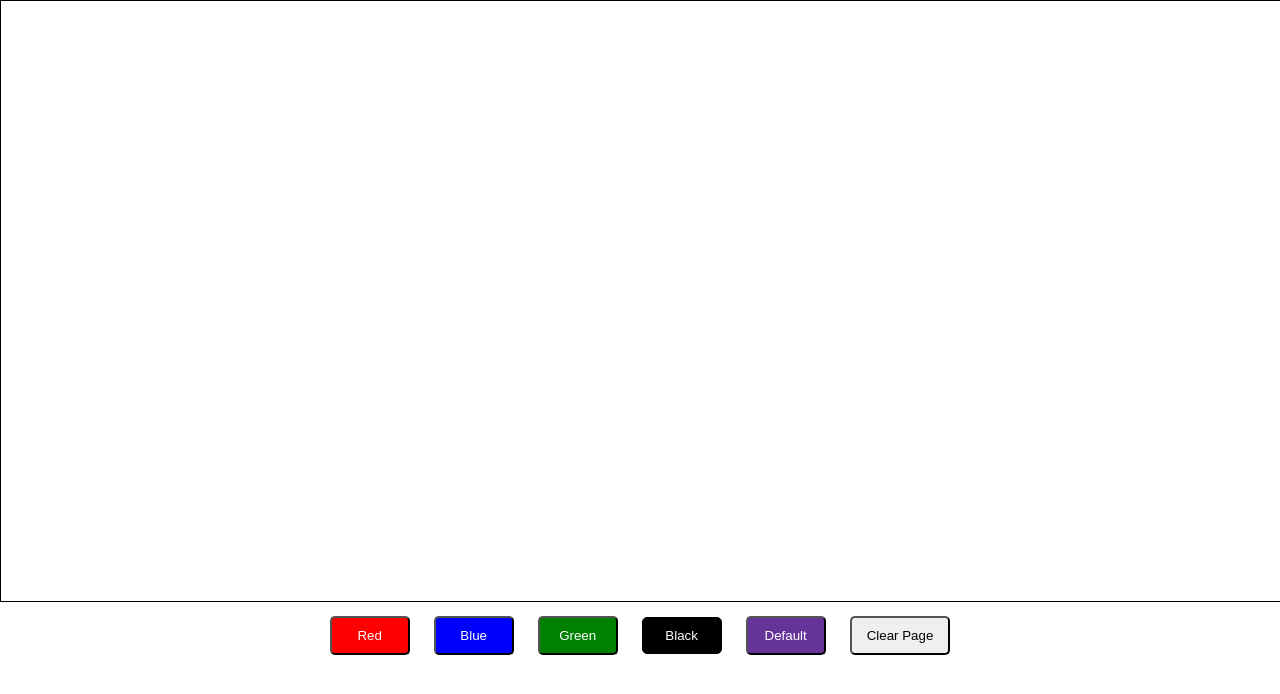
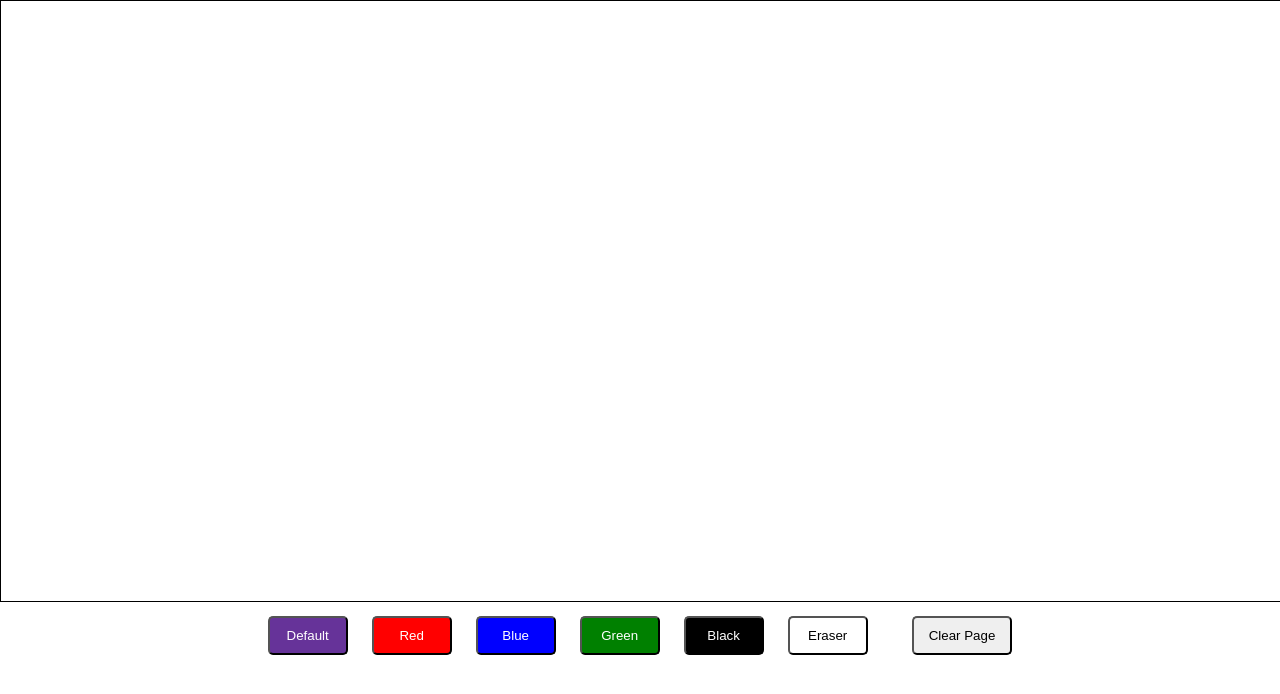
Before and after one commit to jcortes0309/draw_together, a website: page public/index.html in a window 1280 px wide. Drawn offline with nearby package versions, Linux system fonts and the light colour scheme; no server answers.

Commit message:
Add additional buttons.  Modify CSS file and add some comments to frontend.js file

```diff
--- a/public/frontend.js
+++ b/public/frontend.js
@@ -4,12 +4,13 @@ const canvas = document.getElementById("draw-canvas");
 const ctx = canvas.getContext("2d");
 canvas.width = window.innerWidth;
 
+var colorDefault = document.getElementById("default");
 var colorRed = document.getElementById("red");
 var colorBlue = document.getElementById("blue");
 var colorGreen = document.getElementById("green");
 var colorBlack = document.getElementById("black");
-var colorDefault = document.getElementById("default");
 
+var eraser = document.getElementById("eraser");
 var clearPage = document.getElementById("clear-page");
 
 penColor = "#663399";
@@ -22,12 +23,18 @@ var lastMousePosition;
 
 
 function draw(coordinates) {
+  console.log("coordinates inside draw", coordinates);
+  if (coordinates.penColor === "white") {
+    console.log("I am white");
+    ctx.lineWidth = 25;
+  } else {
+    ctx.lineWidth = 10;
+  }
   ctx.strokeStyle = coordinates.penColor;
   ctx.lineJoin = "round";
   ctx.lineCap = "round";
-  ctx.lineWidth = 10;
 
-  console.log("Show me the coordinates", coordinates);
+  // console.log("Show me the coordinates", coordinates);
 
   ctx.beginPath();
   ctx.moveTo(coordinates.lastMousePosition.x, coordinates.lastMousePosition.y);
@@ -37,6 +44,14 @@ function draw(coordinates) {
 
 socket.on("draw-together", function(coordinates) {
   draw(coordinates);
+});
+
+//////////////////////////////
+// Start pen color section //
+/////////////////////////////
+
+colorDefault.addEventListener("click", function(event) {
+  penColor = event.srcElement.value;
 });
 
 colorRed.addEventListener("click", function(event) {
@@ -55,9 +70,13 @@ colorBlack.addEventListener("click", function(event) {
   penColor = event.srcElement.value;
 });
 
-colorDefault.addEventListener("click", function(event) {
+eraser.addEventListener("click", function(event) {
   penColor = event.srcElement.value;
 });
+
+////////////////////////////
+// End pen color section //
+///////////////////////////
 
 canvas.addEventListener("mousedown", function(event) {
   isDrawing = true;
--- a/public/index.html
+++ b/public/index.html
@@ -8,11 +8,12 @@
   <body>
     <canvas id="draw-canvas" width="600" height="600"></canvas>
     <div class="buttons">
+      <button id="default" value="#663399">Default</button>
       <button id="red" value="red">Red</button>
       <button id="blue" value="blue">Blue</button>
       <button id="green" value="green">Green</button>
       <button id="black" value="black">Black</button>
-      <button id="default" value="#663399">Default</button>
+      <button id="eraser" value="white">Eraser</button>
       <button id="clear-page">Clear Page</button>
     </div>
 
--- a/public/style.css
+++ b/public/style.css
@@ -18,6 +18,13 @@ canvas {
 
 button:focus {
   outline:0;
+}
+
+#default {
+  background-color: #663399;
+  color: white;
+  /*border: 1px solid #663399;*/
+  width: 80px;
 }
 
 #red {
@@ -44,13 +51,17 @@ button:focus {
 #black {
   background-color: black;
   color: white;
-  border: 1px solid black;
+  /*border: 1px solid black;*/
   width: 80px;
 }
 
-#default {
-  background-color: #663399;
-  color: white;
-  /*border: 1px solid #663399;*/
+#eraser {
+  background-color: white;
+  color: black;
+  /*border: 1px solid black;*/
   width: 80px;
 }
+
+#clear-page {
+  margin-left: 30px;
+}
```
